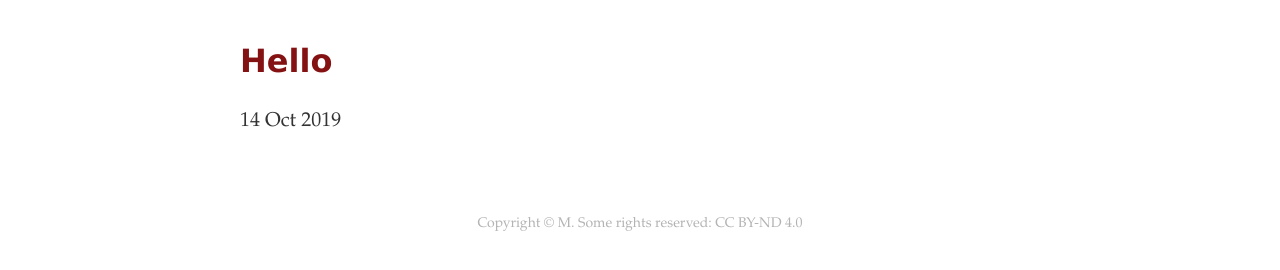
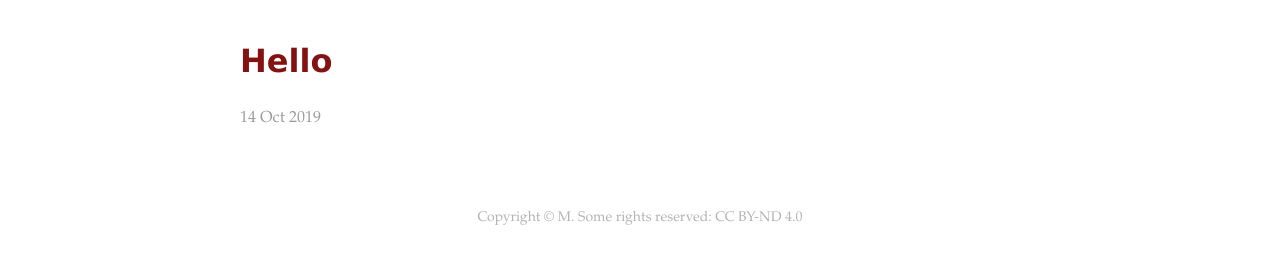
Before and after one commit to derykmakgill/nsi, a Jekyll site: the page built from index.html, in a window 1280 px wide. Shown: the part 120-390 px from the top of the page. Built offline with Jekyll 4.4.1, drawn with Linux system fonts in a browser that asks for light colours; the list of posts is cut into pages by our own code.

Commit message:
Update index.html

```diff
--- a/index.html
+++ b/index.html
@@ -12,7 +12,7 @@ layout: default
       </a>
     </h1>
 
-    <time datetime="{{ post.date | date_to_xmlschema }}" class="post-date">{{ post.date | date_to_string }}</time>
+<p class="date">{{ post.date | date_to_string }}</p>
 
     {{ post.content }}
   </article>
```
